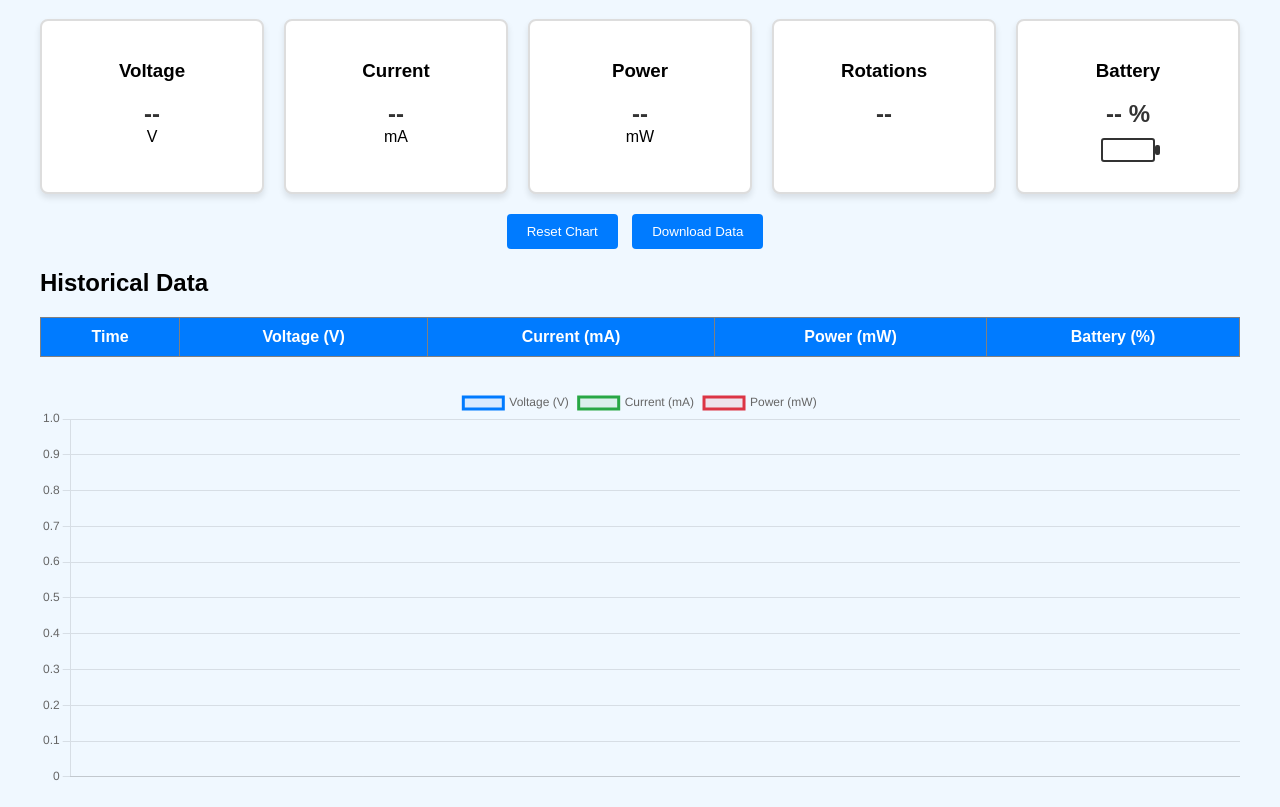
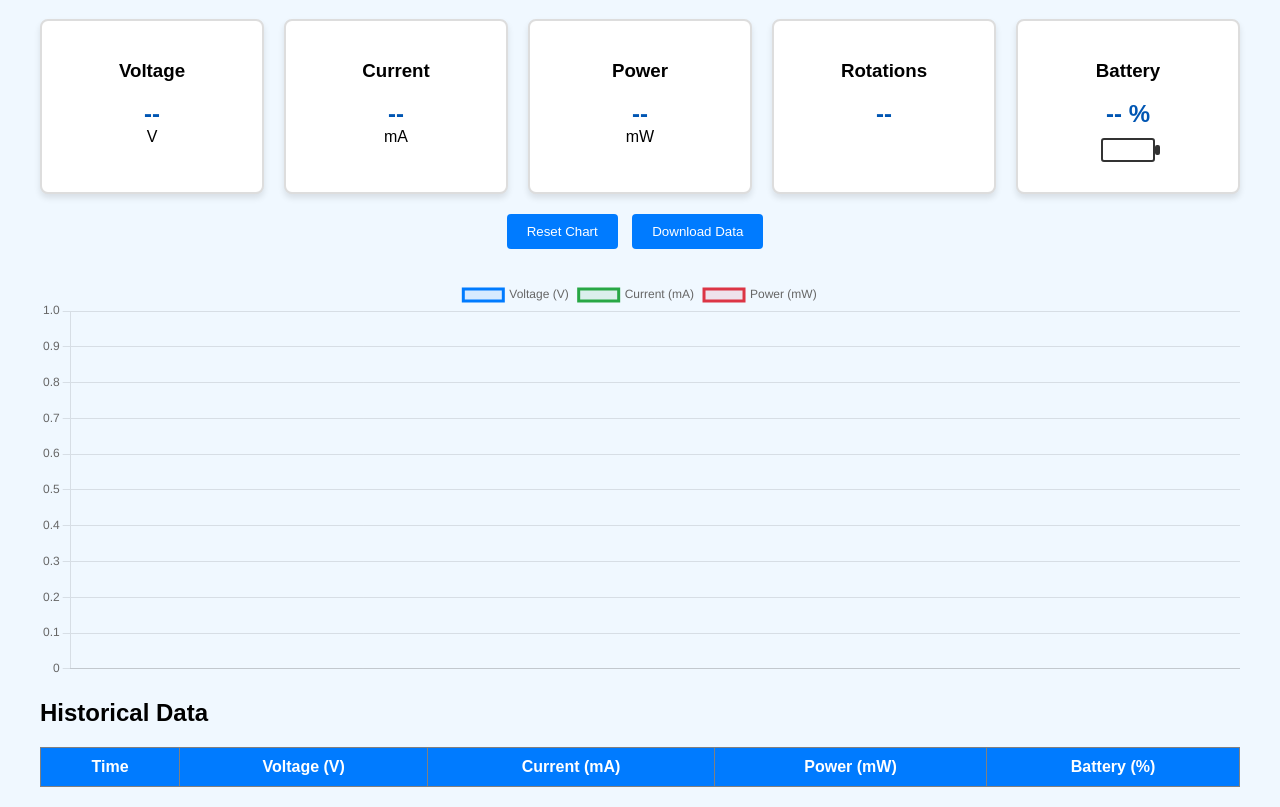
Before and after one commit to Richard09-1/Proyecto_Monitoreo, a website: page public/index.html in a window 1280 px wide. Shown: the part 81-888 px from the top of the page. Drawn offline with nearby package versions, Linux system fonts and the light colour scheme; no server answers.

Commit message:
index.html

```diff
--- a/public/index.html
+++ b/public/index.html
@@ -43,7 +43,7 @@
         .value {
             font-size: 24px;
             font-weight: bold;
-            color: #333;
+            color: #0056b3; /* Color azul */
         }
 
         .battery-indicator {
@@ -152,6 +152,10 @@
         <button onclick="downloadData()">Download Data</button>
     </div>
 
+    <div class="chart-container">
+        <canvas id="dataChart"></canvas>
+    </div>
+
     <h2>Historical Data</h2>
     <table id="historicalDataTable" border="1">
         <thead>
@@ -165,10 +169,6 @@
         </thead>
         <tbody></tbody>
     </table>
-
-    <div class="chart-container">
-        <canvas id="dataChart"></canvas>
-    </div>
 
     <script>
         let chart;
```
